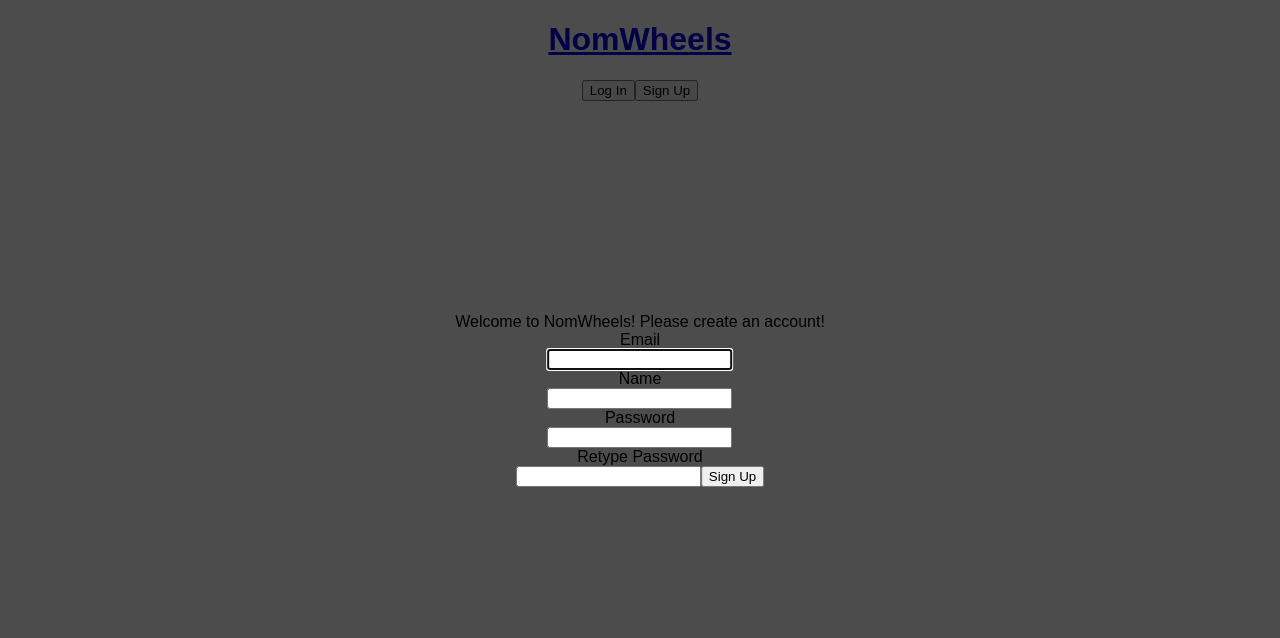
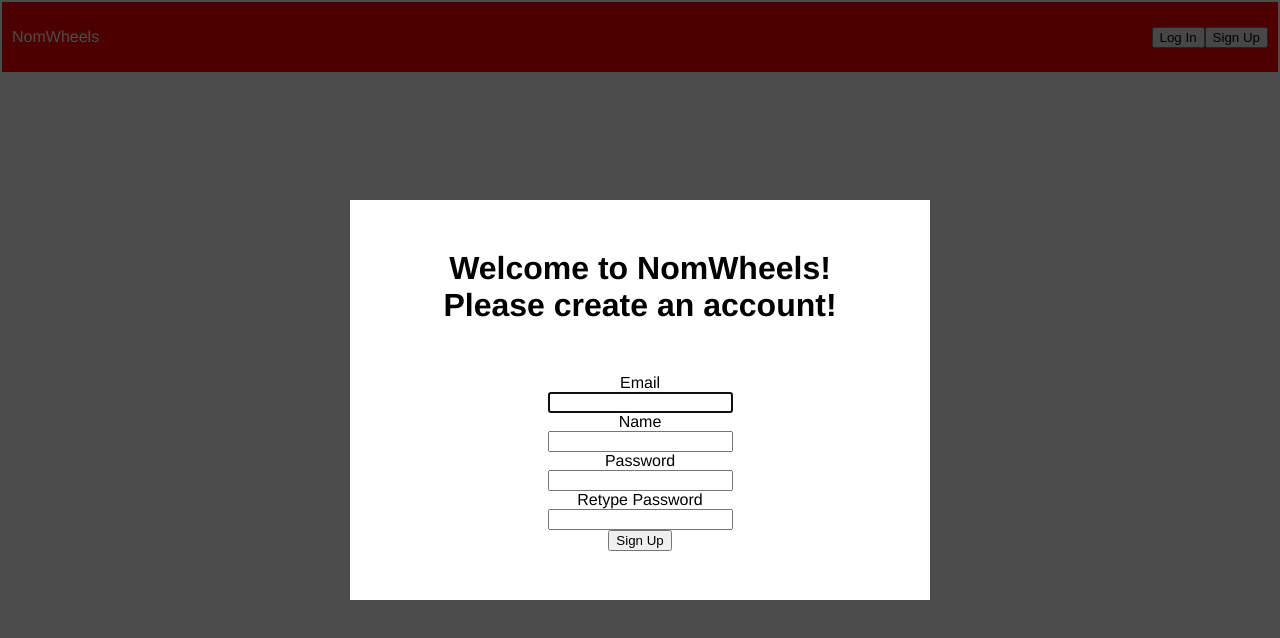
Before and after one commit to patrickw098/MERN_App, a React (Create React App) app in the folder frontend/: page / in a window 1280 px wide. Both pictures are taken after a click on the button "Sign Up". Shown: the top 638 px of the page. Built offline with nearby package versions, Linux system fonts and the light colour scheme.

Commit message:
do basic styling

```diff
--- a/frontend/src/App.css
+++ b/frontend/src/App.css
@@ -1,7 +1,13 @@
 .App {
   text-align: center;
+  height: 100vh;
+  width: 100vw;
 }
 
+header, h1 {
+  margin: 0;
+}
+/*
 .App-logo {
   animation: App-logo-spin infinite 20s linear;
   height: 80px;
@@ -25,4 +31,4 @@
 @keyframes App-logo-spin {
   from { transform: rotate(0deg); }
   to { transform: rotate(360deg); }
-}
+} */
--- /dev/null
+++ b/frontend/src/components/greeting/greeting.css
@@ -0,0 +1,23 @@
+.greeting-header {
+    height: 50px;
+    padding: 10px;
+    display: flex;
+    flex-direction: row;
+    justify-content: space-between;
+    background-color: red;
+    border: 2px solid white;
+}
+
+.greeting-div {
+    display: flex;
+    flex-direction: column;
+    justify-content: center;
+}
+
+a {
+    color: white;
+    text-decoration: none;
+    display: flex;;
+    flex-direction: column;
+    justify-content: center;
+}
--- a/frontend/src/components/greeting/greeting.jsx
+++ b/frontend/src/components/greeting/greeting.jsx
@@ -3,6 +3,8 @@ import { connect } from 'react-redux';
 
 import { register } from '../../actions/modal_actions';
 import { logoutUser } from '../../actions/user_actions';
+
+import './greeting.css';
 
 class Greeting extends React.Component {
     handleClick(e, text) {
--- /dev/null
+++ b/frontend/src/components/modal/session/sign_in_form.css
@@ -0,0 +1,22 @@
+.asterisk {
+    color: red;
+}
+
+.sign-in-form {
+    width: 480px;
+    height: 300px;
+    background-color: white;
+    padding: 50px;
+}
+
+.submit-form {
+    margin: 50px;
+    align-content: center;
+    display: flex;
+    flex-direction: column;
+    align-items: center;
+}
+
+.sign-in-form button {
+    display: block;
+}
--- a/frontend/src/components/modal/session/sign_in_form.jsx
+++ b/frontend/src/components/modal/session/sign_in_form.jsx
@@ -2,6 +2,8 @@ import React from 'react';
 import { connect } from 'react-redux';
 
 import { loginUser, registerUser } from '../../../utils/session_api_utils';
+
+import './sign_in_form.css';
 
 class SignInForm extends React.Component {
     constructor(props) {
@@ -44,19 +46,33 @@ class SignInForm extends React.Component {
     }
 
     render() {
-        const type = this.props.action;
+        const { action, errors } = this.props;
         let greeting, name, passwordTwo;
+        let asteriskEmail = "  ", asteriskPassword = "  ", asteriskName = "  ";
 
-        if ( type === 'Sign Up' ) {
+
+        if ( errors ) {
+            if ( errors.name ) {
+                asteriskName = "*"
+            }
+            if ( errors.password ) {
+                asteriskPassword = "*";
+            }
+            if ( errors.email ) {
+                asteriskEmail = "*"
+            }
+        }
+
+        if ( action === 'Sign Up' ) {
             greeting = <div className="sign-up-welcome">Welcome to NomWheels! Please create an account!</div>
             name =
                     ( <label>
-                        <div>Name</div>
+                        <div>Name<span className="asterisk">{asteriskName}</span></div>
                         <input type="text" onChange={this.handleChange('name')} value={this.state.name}></input>
                     </label> )
             passwordTwo =
                     ( <label>
-                        <div>Retype Password</div>
+                        <div>Retype Password<span className="asterisk">{asteriskPassword}</span></div>
                         <input type="password" onChange={this.handleChange('password2')} value={this.state.password2}></input>
                     </label> )
         } else {
@@ -67,17 +83,17 @@ class SignInForm extends React.Component {
 
         return (
             <div className='sign-in-form'>
-                { greeting }
-                <form onSubmit={this.handleSubmit}>
-                    <label><div>Email</div>
+                <h1 className='sign-in-greeting'>{greeting}</h1>
+                <form className='submit-form' onSubmit={this.handleSubmit}>
+                    <label><div>Email<span className="asterisk">{asteriskEmail}</span></div>
                         <input id="form-input-id" type="text" onChange={this.handleChange('email')} value={this.state.email}></input>
                     </label>
                     { name }
-                    <label><div>Password</div>
+                    <label><div>Password<span className="asterisk">{asteriskPassword}</span></div>
                         <input type="password" onChange={this.handleChange('password')} value={this.state.password}></input>
                     </label>
                     { passwordTwo }
-                    <button onClick={this.handleSubmit}>{type}</button>
+                    <button onClick={this.handleSubmit}>{action}</button>
                 </form>
             </div>
         )
@@ -85,7 +101,8 @@ class SignInForm extends React.Component {
 }
 
 const mapStateToProps = state => ({
-    action: state.ui.modal
+    action: state.ui.modal,
+    errors: state.ui.errors,
 })
 
 const mapDispatchToProps = dispatch => ({
--- a/frontend/src/components/root.jsx
+++ b/frontend/src/components/root.jsx
@@ -10,7 +10,7 @@ const Root = () => (
         <Modal />
         <header className="greeting-header">
             <Link to="/" className="header-link">
-                <h1>NomWheels</h1>
+                NomWheels
             </Link>
             <Greeting />
         </header>
--- a/frontend/src/index.css
+++ b/frontend/src/index.css
@@ -1,5 +1,5 @@
 body {
   margin: 0;
   padding: 0;
-  font-family: sans-serif;
+  font-family: Helvetica, sans-serif;
 }
--- a/frontend/src/reducers/ui_reducer.js
+++ b/frontend/src/reducers/ui_reducer.js
@@ -11,7 +11,7 @@ const uiReducer = (state = defaultState, action) => {
         case REGISTER:
             return Object.assign({}, state, { modal: action.text })
         case CLOSE_MODAL:
-            return Object.assign({}, state, { modal: null })
+            return Object.assign({}, state, { modal: null, errors: null })
         case RECEIVE_ERRORS:
             return Object.assign({}, state, { errors: action.errors })
         default:
```
